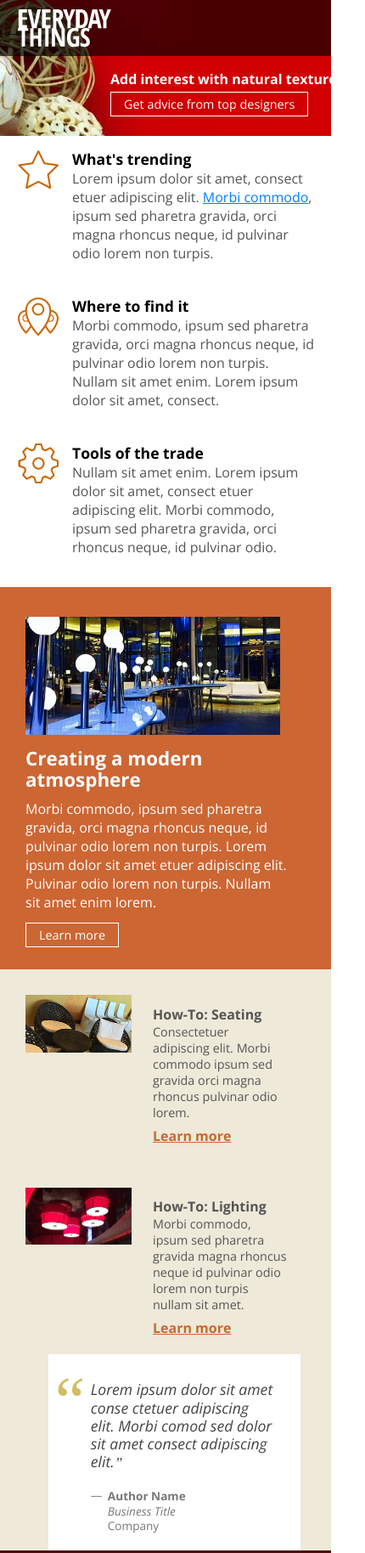
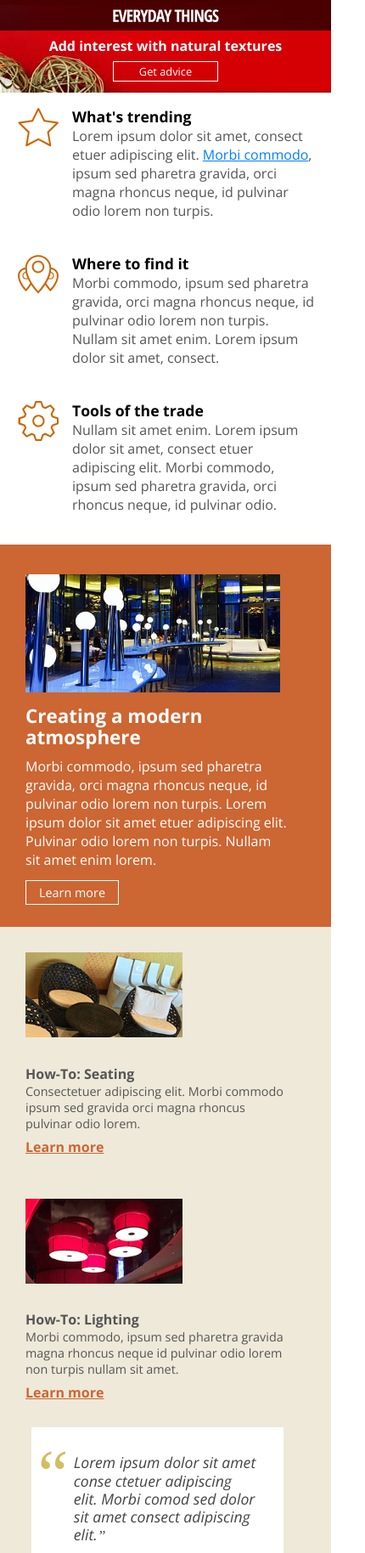
Before and after one commit to lexannal/WEBD2121_Responsive_Project1, a plain HTML site: page index.html in a window 390 px wide. Shown: the top 1828 px of the page at 85% size, 430 px wide, since content can reach past the window. Drawn offline with nearby package versions, Linux system fonts and the light colour scheme.

Commit message:
media query adjustments for 425px screens

```diff
--- a/css/screen.css
+++ b/css/screen.css
@@ -598,3 +598,60 @@ footer a:hover {
         margin: 0px 20px 0px 0px;
     }
 }
+
+@media screen and (max-width: 425px) {
+
+    /* header */
+    header {
+        height: 110px;
+        background-image: url(../images/banner_425.jpg);
+    }
+    header a.logo {
+        height: 36px;
+        background: rgba(0,0,0,.65) url(../images/logo_small.svg) no-repeat center center;
+        background-size: 126px 17px;
+    }
+    header div.hero {
+        width: 100%;
+        left: 0px;
+        top: 46px;
+        text-align: center;
+    }
+    header div.hero h1 {
+        font-size: 1em;
+        margin-bottom: 10px;
+    }
+    header div.hero a.btn {
+        padding: 2px 30px;
+        font-size: .8em;
+    }
+    header div.hero a.btn span {
+        display: none;
+    }
+
+    /* section - how to */
+    section.how-to aside div.content {
+        padding: 140px 20px 20px 0px;
+    }
+    section.how-to aside div.content img {
+        width: auto;
+        height: 100px;
+        top: 30px;
+    }
+    section.how-to blockquote {
+        margin: 10px 40px 0px 20px;
+    }
+
+    /* section - footer */
+    footer::after {
+        content: '';
+        display: block;
+        clear: both;
+    }
+    footer div.content a {
+        display: inline-block;
+        margin: 0px 0px 10px 0px;
+        float: left;
+        clear: both;
+    }
+}
--- a/index.html
+++ b/index.html
@@ -15,7 +15,7 @@
 				<a class="logo" title="Everyday Things" href="#"></a>
 				<div class="hero">
 					<h1>Add interest with natural textures</h1>
-					<a class="btn" title="Get advice from top designers" href="#">Get advice from top designers</a>
+					<a class="btn" title="Get advice from top designers" href="#">Get advice<span> from top designers</span></a>
 				</div>
 
 			</header>
```
